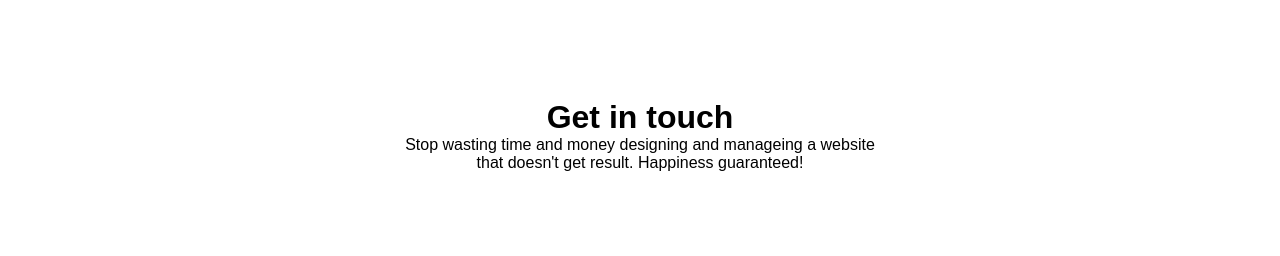
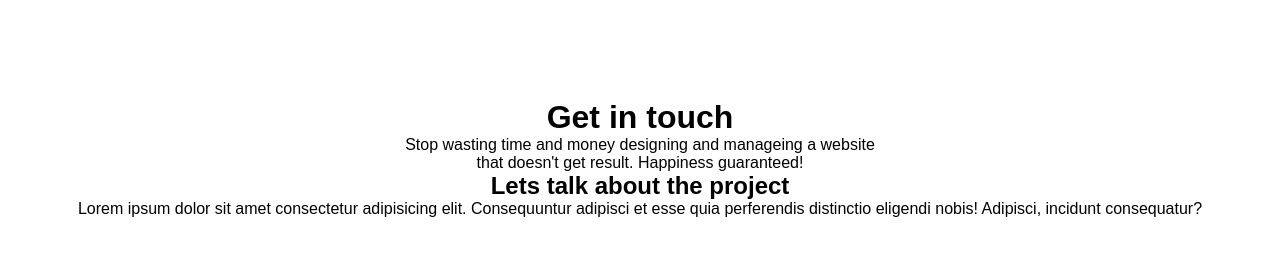
Before and after one commit to Cyrus-Sobaan/Projects, a plain HTML site: page Smart Template/index.html in a window 1280 px wide. Shown: the part 4564-4820 px from the top of the page. Drawn offline with Linux system fonts and the light colour scheme.

Commit message:
update index.html

```diff
--- a/Smart Template/index.html
+++ b/Smart Template/index.html
@@ -551,6 +551,10 @@
             <p>Stop wasting time and money designing and manageing a website</p>
         <p>that doesn't get result. Happiness guaranteed!</p>
         </span>
+        <div class="seven">
+            <h2>Lets talk  about the project</h2>
+            <p>Lorem ipsum dolor sit amet consectetur adipisicing elit. Consequuntur adipisci et esse quia perferendis distinctio eligendi nobis! Adipisci, incidunt consequatur?</p>
+        </div>
     </div>
 </body>
 
```
